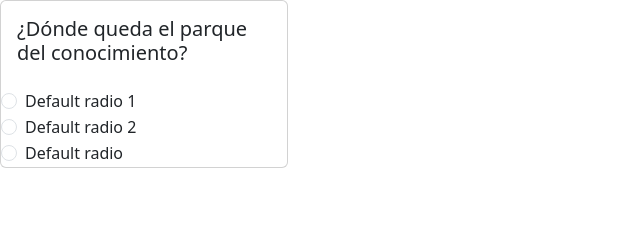
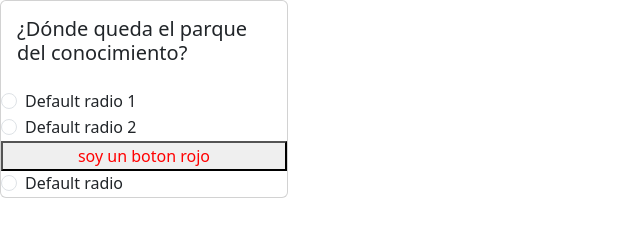
Before and after one commit to loscar109/club-artistica, a plain HTML site: page index.html in a window 1280 px wide. Shown: the whole page, without its empty margins (0-640 px from the left). Drawn offline with nearby package versions, Linux system fonts and the light colour scheme.

Commit message:
Add files via upload

```diff
--- /dev/null
+++ b/estilo.css
@@ -0,0 +1,3 @@
+.estilo-boton{
+    color:red;
+}
--- a/index.html
+++ b/index.html
@@ -5,6 +5,7 @@
     <meta name="viewport" content="width=device-width, initial-scale=1.0">
     <title>Document</title>
     <link href="https://cdn.jsdelivr.net/npm/bootstrap@5.3.1/dist/css/bootstrap.min.css" rel="stylesheet" integrity="sha384-4bw+/aepP/YC94hEpVNVgiZdgIC5+VKNBQNGCHeKRQN+PtmoHDEXuppvnDJzQIu9" crossorigin="anonymous"></head>
+    <link rel="stylesheet" href="estilo.css">
 <body>
 
     <div class="card" style="width: 18rem;">
@@ -25,6 +26,8 @@
             </label>
           </div>
 
+          <button class="estilo-boton">soy un boton rojo</button>
+
          <div class="form-check">
   <input class="form-check-input" type="radio" name="flexRadioDefault" id="flexRadioDefault1">
   <label class="form-check-label" for="flexRadioDefault1">
```
